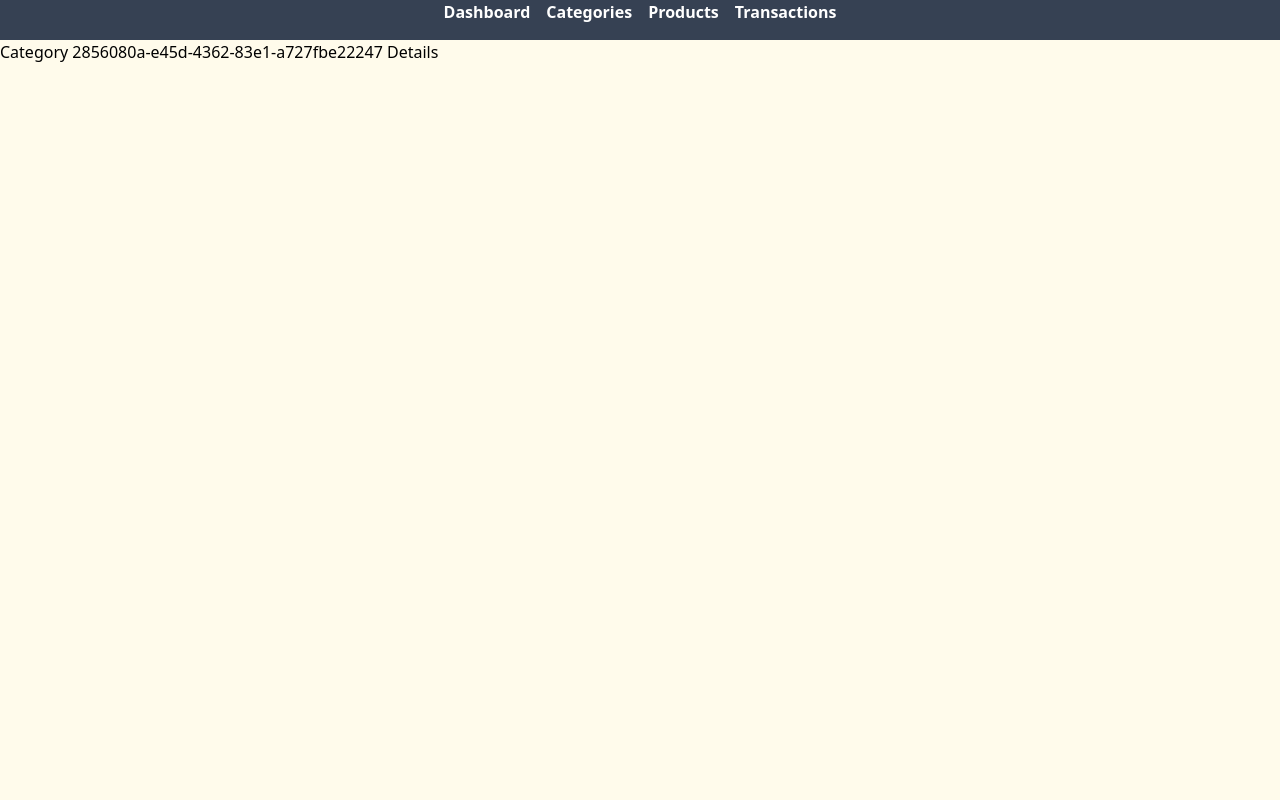
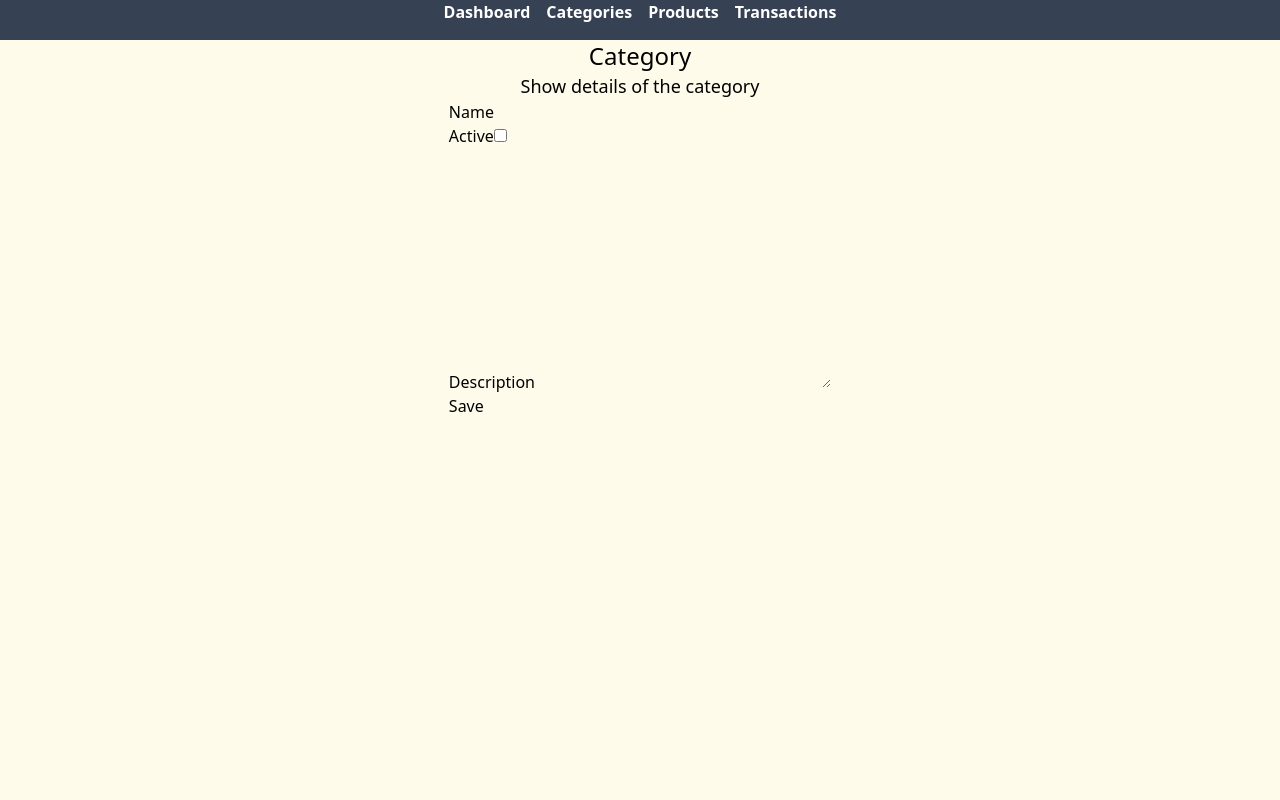
Before and after one commit to fbrump/store-manager, a Vue app in the folder frontend/: page /#/categories/2856080a-e45d-4362-83e1-a727fbe22247 in a window 1280 px wide. Shown: the top 800 px of the page. Built offline with nearby package versions, Linux system fonts and the light colour scheme; the HTML template or start-up script is replaced by a standard one.

Commit message:
feat: Create HTML on Category Details (#55)
- Use the view-header component
- Add html of form

ticket: #11

```diff
--- a/frontend/src/views/categories/CategoryDetail.vue
+++ b/frontend/src/views/categories/CategoryDetail.vue
@@ -1,13 +1,33 @@
 <script setup lang="ts">
+import ViewHeader from '../../components/ViewHeader.vue';
 
 </script>
 
 <template>
-<main>
-    <header>
-        <h1>
-            Category {{ $route.params.id }} Details
-        </h1>
-    </header>
+<main class="justify-items-center">
+    <view-header title="Category" subtitle="Show details of the category"></view-header>
+    <section>
+        <form action="" method="post">
+            <div>
+                <label for="name">
+                    Name
+                </label>
+                <input type="text" name="name" id="name" title="Category name" />
+            </div>
+            <div>
+                <label for="active">Active</label>
+                <input type="checkbox" name="active" id="active" />
+            </div>
+            <div>
+                <label for="description">
+                    Description
+                </label>
+                <textarea name="description" id="description" cols="30" rows="10"></textarea>
+            </div>
+            <button type="submit">
+                Save
+            </button>
+        </form>
+    </section>
 </main>
 </template>
```
